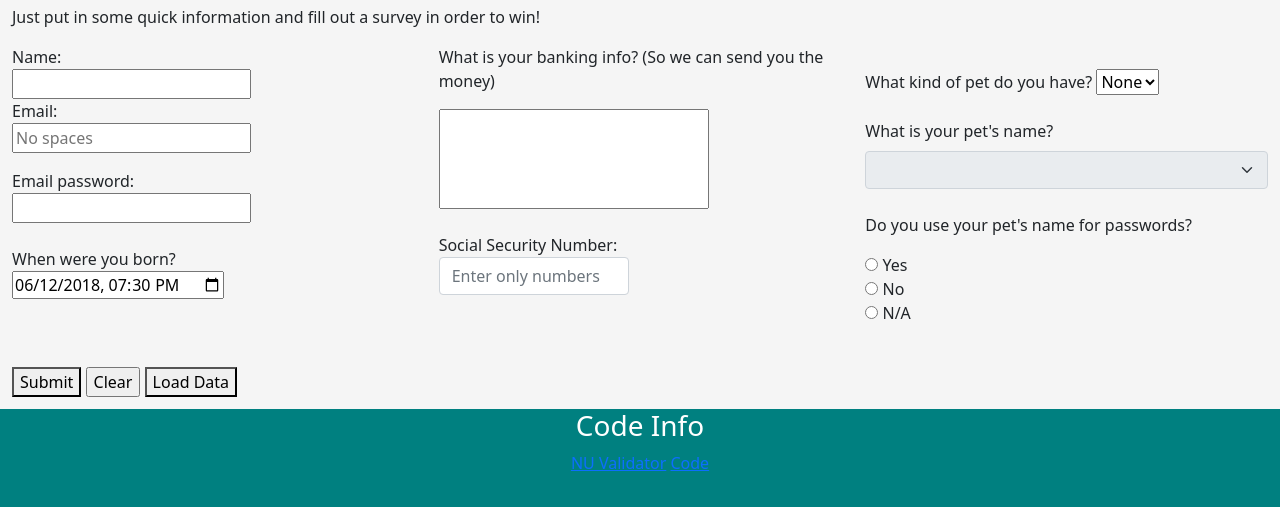
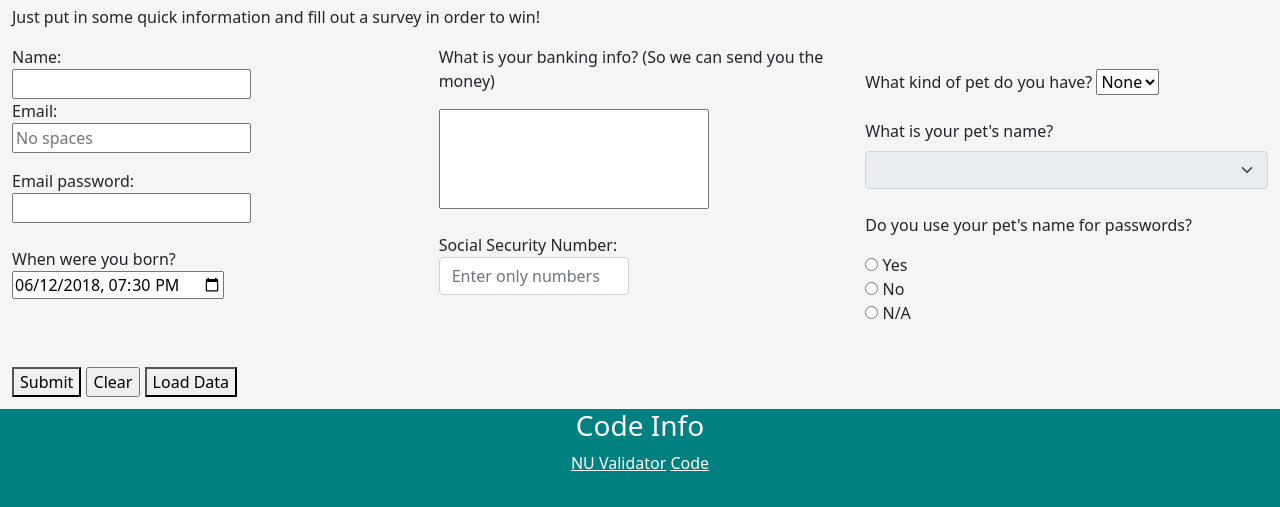
Before and after one commit to Mel-Hart-coder/India, a plain HTML site: page index.html in a window 1280 px wide. Shown: the part 261-768 px from the top of the page. Drawn offline with nearby package versions, Linux system fonts and the light colour scheme.

Commit message:
Update style.css

```diff
--- a/styles/style.css
+++ b/styles/style.css
@@ -57,6 +57,10 @@ h1{
     z-index: 2;
 
 }
+/*hyper link style  */
+a{
+    color: white;
+}
 /* footer style */
 #footer{
     height: 130px;
```
